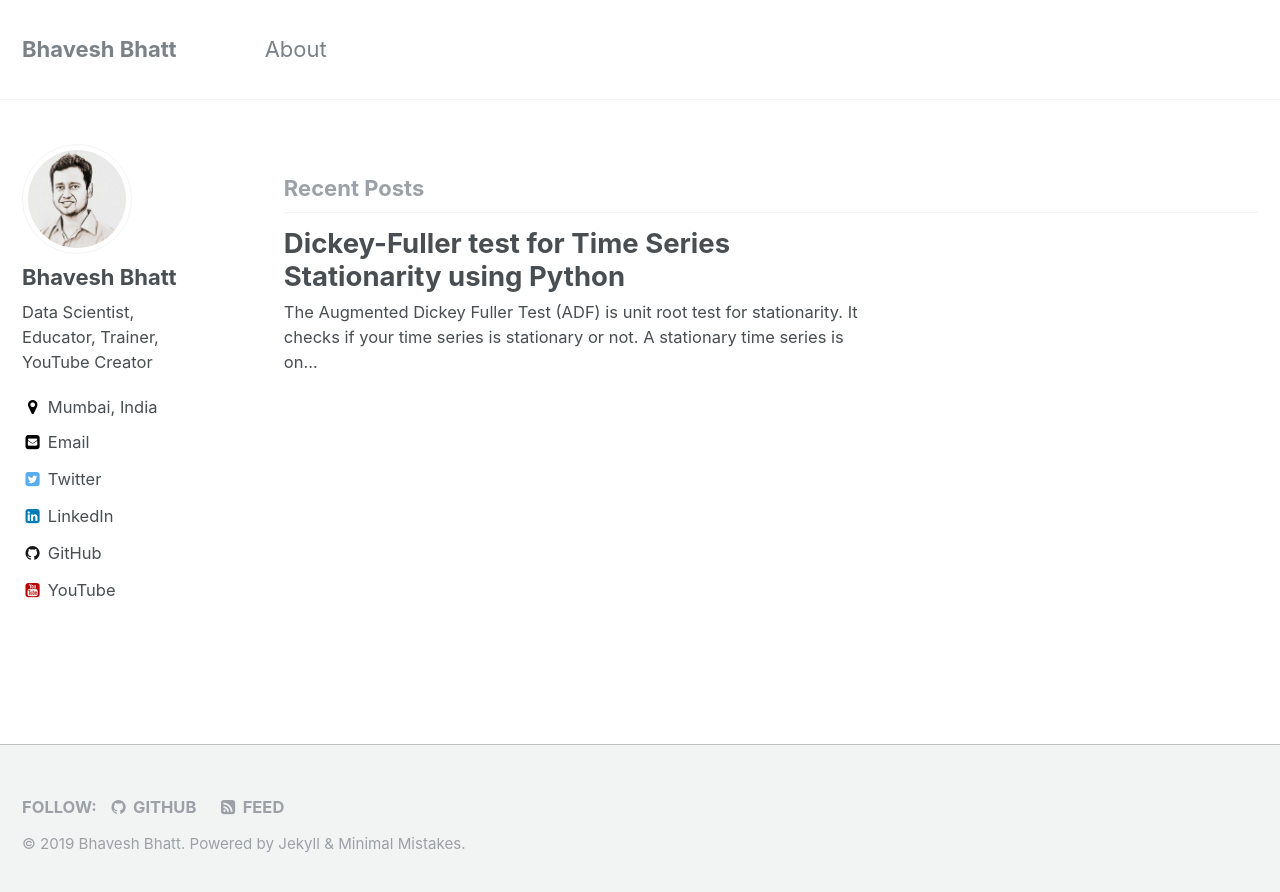
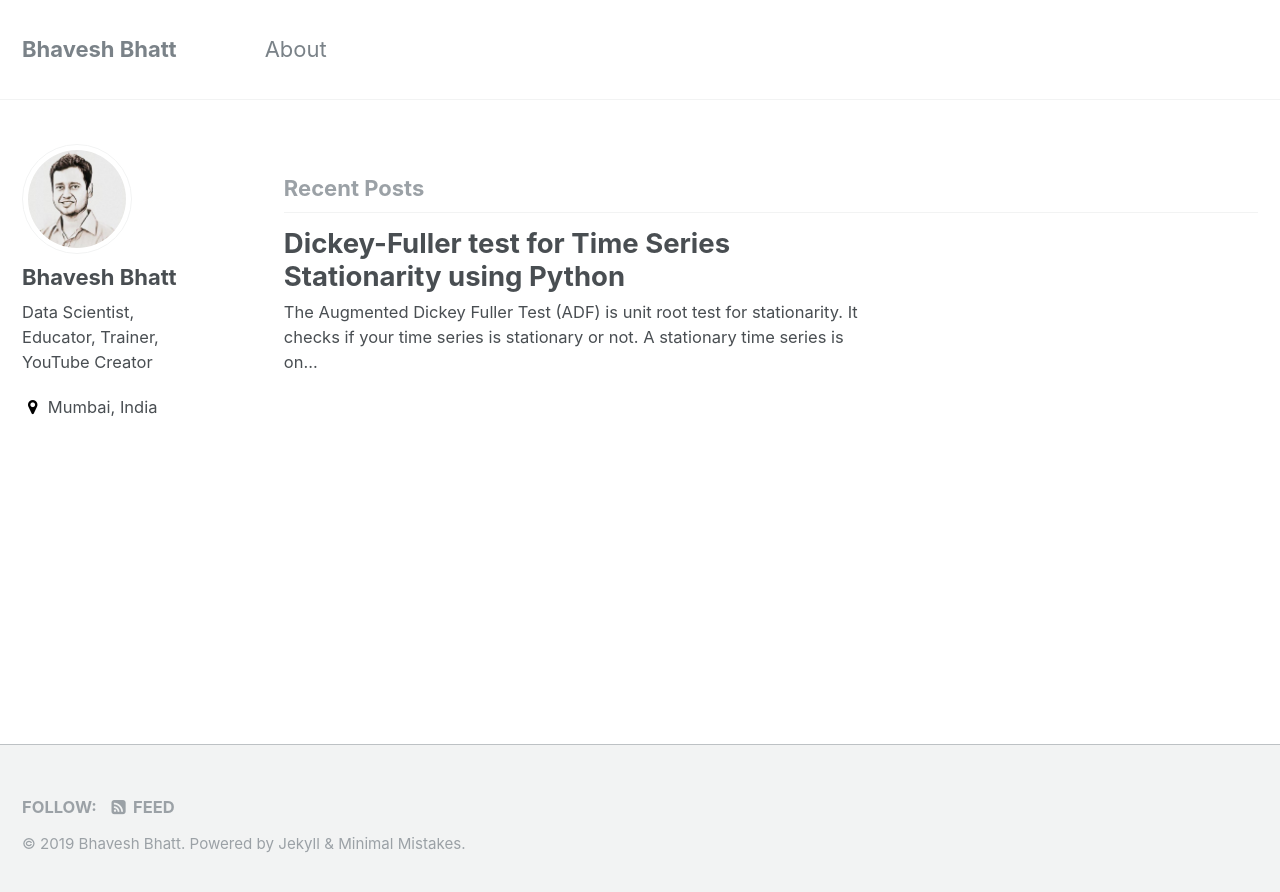
Before and after one commit to bhattbhavesh91/bhattbhavesh91.github.io, a Jekyll site: the page built from index.html, in a window 1280 px wide. Shown: the top 892 px of the page. Built offline with Jekyll 4.4.1, drawn with Linux system fonts in a browser that asks for light colours; the list of posts is cut into pages by our own code; some of the changed lines change nothing that is shown.

Commit message:
modified links of blog

```diff
--- a/_config.yml
+++ b/_config.yml
@@ -84,8 +84,8 @@
   #bio              : "Data Scientist, Google Develeoper Expert in ML"
   bio              : "Data Scientist, Educator, Trainer, YouTube Creator"
   location         : "Mumbai, India"
-  email            : "bhattbhavesh91@gmail.com"
-  youtube          : "https://www.youtube.com/BhaveshBhatt8791"
+  email            : #"bhattbhavesh91@gmail.com"
+  youtube          : #"https://www.youtube.com/BhaveshBhatt8791"
   uri              :
   bitbucket        :
   codepen          :
@@ -93,21 +93,44 @@
   flickr           :
   facebook         :
   foursquare       :
-  github           : "bhattbhavesh91"
+  github           : #"bhattbhavesh91"
   google_plus      :
   keybase          :
   instagram        :
   lastfm           :
-  linkedin         : "bhattbhavesh91"
+  linkedin         : #"bhattbhavesh91"
   pinterest        :
   soundcloud       :
   stackoverflow    : # "123456/username" (the last part of your profile url, e.g. http://stackoverflow.com/users/123456/username)
   steam            :
   tumblr           :
-  twitter          : "_bhaveshbhatt"
+  twitter          : #"_bhaveshbhatt"
   vine             :
   weibo            :
   xing             :
+
+links:
+    - label: "Email"
+      icon: "fas fa-fw fa-envelope-square"
+      url: mailto:"bhattbhavesh91@gmail.com"
+    - label: "Website"
+      icon: "fas fa-fw fa-link"
+      # url: "https://your-website.com"
+    - label: "Twitter"
+      icon: "fab fa-fw fa-twitter-square"
+      url: "https://twitter.com/_bhaveshbhatt"
+    - label: "Facebook"
+      icon: "fab fa-fw fa-facebook-square"
+      # url: "https://facebook.com/"
+    - label: "GitHub"
+      icon: "fab fa-fw fa-github"
+      url: "https://github.com/bhattbhavesh91/"
+    - label: "Instagram"
+      icon: "fab fa-fw fa-instagram"
+      # url: "https://instagram.com/"
+    - label: "YouTube"
+      icon: "fab fa-fw fa-youtube"
+      url: "https://www.youtube.com/BhaveshBhatt8791"
 
 # Reading Files
 include:
```
